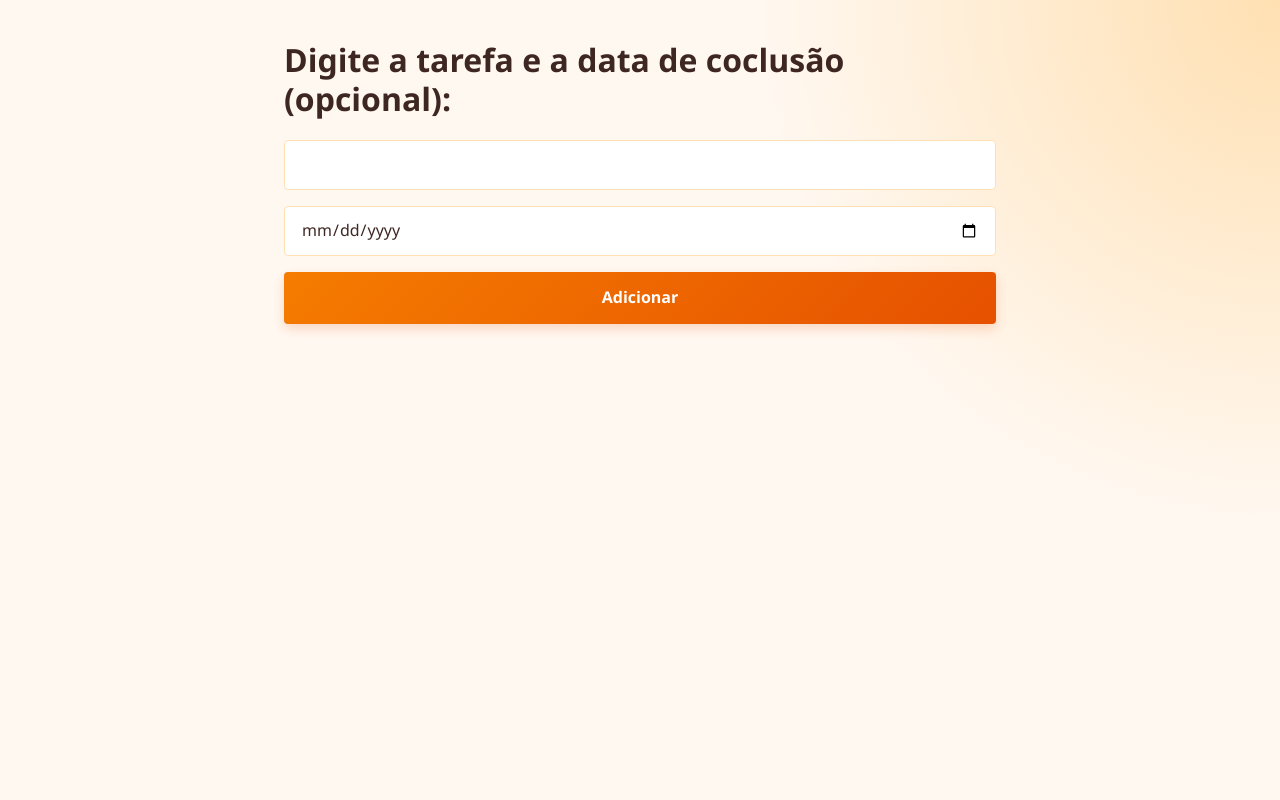
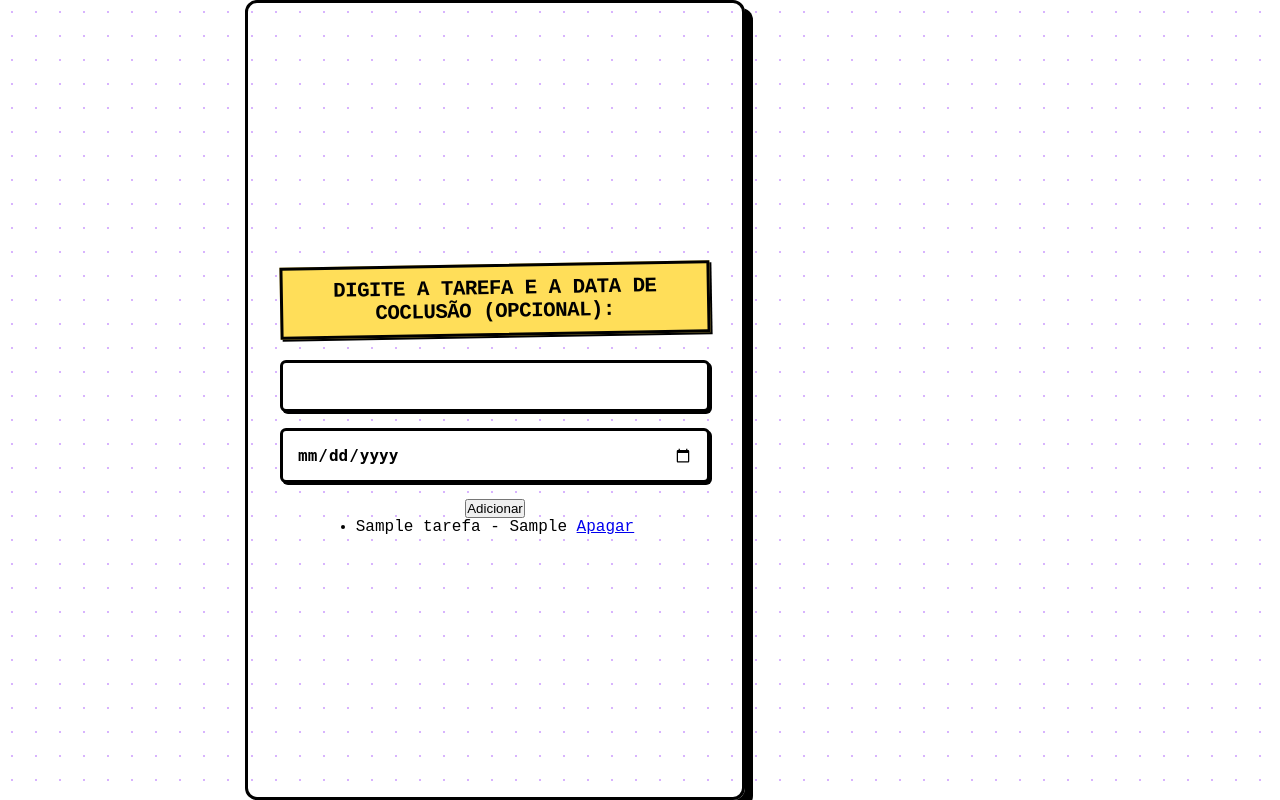
Before and after one commit to Murilo-Silva14/tarefas, a Flask app: template src/tarefas/templates/base.html in a window 1280 px wide. Run offline with Flask 3, Linux system fonts and the light colour scheme; the template is opened without the code that fills it: most values are stand-ins (such as "Sample title", 1, 10 or a date in 2020).

Commit message:
Avanços nas tarefas

```diff
--- a/src/tarefas/app.py
+++ b/src/tarefas/app.py
@@ -1,6 +1,7 @@
-from flask import Flask, render_template
+from flask import Flask, render_template, request, redirect, url_for
 
 from tarefas.models.database import init_db
+from tarefas.models.tarefa import Tarefa
 
 app = Flask(__name__)
 
@@ -11,9 +12,30 @@
 def test():
     return 'Servidor online!'
 
-@app.route('/')
+@app.route('/', methods=['GET', 'POST'])
 def home():
-    return render_template('base.html', titulo= 'Minha lista de tarefas')
+
+    if request.method == 'POST':
+        titulo_form = request.form['tituloTarefa'] # casa com o nome do inputno form
+        data_conclusao_form = request.form['dataConclusao'] # casa com onome do imput no form
+
+        data_corrigida = data_conclusao_form if data_conclusao_form != '' else None
+
+        # Instanciamos uma nova tarefa com os dados recebidos do form
+        tarefa = Tarefa(titulo_form, data_conclusao=data_corrigida)
+
+        # Salvamos a tarefa no banco
+        tarefa.salvarTarefa()
+
+        return redirect(url_for('home'))
+
+    tarefas = Tarefa.listarTarefas()
+
+    return render_template(
+        'base.html',
+        titulo_da_pagina = 'Minha lista de tarefas',
+        tarefas_da_pagina = tarefas
+        )
 
 if __name__ == '__main__':
     app.run()
--- a/src/tarefas/models/database.py
+++ b/src/tarefas/models/database.py
@@ -1,6 +1,5 @@
 from os import getenv
 from pathlib import Path
-
 
 import mysql.connector as mc
 from dotenv import load_dotenv
@@ -75,6 +74,7 @@
 BASE_DIR = Path(__file__).resolve().parent.parent
 SQL_PATH = BASE_DIR / "data" / "tarefas.sql"
 
+
 def init_db(sql_filepath=SQL_PATH):
     """Função responsável por inicializar o scheme (database) no banco de dados."""
 
--- a/src/tarefas/static/style.css
+++ b/src/tarefas/static/style.css
@@ -1,245 +1,233 @@
-/* ==============================
-   Paleta de cores: tons de laranja
-   Aplicação: Lista de tarefas
-   ============================== */
 
 :root {
-    --laranja-principal: #f57c00;
-    --laranja-escuro: #e65100;
-    --laranja-claro: #ffcc80;
-    --laranja-suave: #fff3e0;
-    --fundo: #fff8f1;
-    --branco: #ffffff;
-    --texto: #3e2723;
-    --texto-secundario: #795548;
-    --borda: #ffe0b2;
-    --sombra: 0 8px 24px rgba(230, 81, 0, 0.10);
+  --bg-main: #f3f0ff;
+  --card-bg: #ffffff;
+  --accent-neon: #ff5757;
+  --accent-yellow: #ffde59;
+  --accent-purple: #7b2cbf;
+  --text-main: #000000;
+  --border-thick: 3px solid #000000;
+  --shadow-hard: 4px 4px 0px #000000;
+  --shadow-hard-sm: 2px 2px 0px #000000;
 }
 
-
-* {
+*, *::before, *::after {
   box-sizing: border-box;
+  margin: 0;
+  padding: 0;
 }
 
 body {
-    max-width: 760px;
+  font-family: 'Courier New', Courier, monospace, system-ui, sans-serif; /* Visual retro/industrial */
+  background-color: var(--bg-main);
+  background-image: radial-gradient(#d8b4fe 1.5px, transparent 1.5px);
+  background-size: 24px 24px; /* Fundo quadriculado/pontilhado marcante */
+  color: var(--text-main);
   min-height: 100vh;
-    margin: 0 auto;
-    padding: 20px 24px;
-
-    font-family: "Segoe UI", Arial, sans-serif;
-    color: var(--texto);
-    background:
-        radial-gradient(
-            circle at top right,
-            #ffe0b2 0,
-            transparent 35%
-        ),
-        var(--fundo);
-
-    line-height: 1.2;
+  display: flex;
+  flex-direction: column;
+  justify-content: center;
+  align-items: center;
+  padding: 24px;
 }
 
-
-h2 {
-    margin: 0 0 30px;
-    color: var(--laranja-escuro);
-    font-size: 1.9rem;
-    font-weight: 750;
-    line-height: 1.3;
-    letter-spacing: -0.5px;
+/* Painel Principal com bordas grossas e sombra chapada */
+body {
+  width: 100%;
+  margin-left: 245px;
+  text-align: center;
+  max-width: 500px;
+  background-color: var(--card-bg);
+  border: var(--border-thick);
+  border-radius: 12px;
+  box-shadow: 8px 8px 0px #000000;
+  padding: 32px;
 }
 
-h2::after {
-    content: "";
-    display: block;
-    width: 64px;
-    height: 5px;
-    margin-top: 14px;
-    border-radius: 10px;
-    background: var(--laranja-principal);
+/* =================================================================
+   TÍTULO ESTILO POSTER
+   ================================================================ */
+h1 {
+  font-size: 1.3rem;
+  font-weight: 900;
+  text-transform: uppercase;
+  letter-spacing: -0.5px;
+  color: var(--text-main);
+  background-color: var(--accent-yellow);
+  border: var(--border-thick);
+  padding: 10px 14px;
+  margin-bottom: 24px;
+  box-shadow: var(--shadow-hard-sm);
+  transform: rotate(-1deg); /* Toque lúdico/despojado */
 }
 
-
-input {
-    display: block;
+/* =================================================================
+   CAMPOS DE ENTRADA (INPUTS BRUTALISTAS)
+   ================================================================ */
+input[type="text"],
+input[type="date"] {
   width: 100%;
-    min-height: 50px;
+  background-color: #ffffff;
+  border: var(--border-thick);
+  border-radius: 6px;
+  padding: 14px;
+  font-size: 1rem;
+  font-weight: 700;
+  color: var(--text-main);
+  outline: none;
+  box-shadow: var(--shadow-hard-sm);
   margin-bottom: 16px;
-    padding: 12px 16px;
-
-    color: var(--texto);
-    background: var(--branco);
-    border: 1px solid var(--borda);
-    border-radius: 4px;
-
-    font: inherit;
-    font-size: 1rem;
-
-    outline: none;
-    transition:
-        border-color 0.2s ease,
-        box-shadow 0.2s ease,
-        background-color 0.2s ease;
+  transition: transform 0.1s ease;
 }
 
-input::placeholder {
-    color: #a1887f;
+input[type="text"]::placeholder {
+  color: #666666;
+  font-weight: 400;
 }
 
-input:hover {
-    border-color: var(--laranja-claro);
+input[type="text"]:focus,
+input[type="date"]:focus {
+  background-color: var(--accent-yellow);
+  transform: translate(-2px, -2px);
+  box-shadow: 6px 6px 0px #000000;
 }
 
-input:focus {
-    border-color: var(--laranja-principal);
-    box-shadow: 0 0 0 4px rgba(245, 124, 0, 0.14);
+/* =================================================================
+   BOTÃO ADICIONAR (DESTAQUE MÁXIMO)
+   ================================================================ */
+button[onclick*="adicionarTarefa"] {
+  width: 100%;
+  background-color: var(--accent-neon);
+  color: #ffffff;
+  font-weight: 900;
+  font-size: 1.1rem;
+  text-transform: uppercase;
+  letter-spacing: 1px;
+  padding: 14px;
+  border: var(--border-thick);
+  border-radius: 6px;
+  cursor: pointer;
+  box-shadow: var(--shadow-hard);
+  margin-bottom: 28px;
+  transition: all 0.08s ease;
 }
 
-
-body > button {
-    display: block;
-    width: 100%;
-    min-height: 52px;
-    margin: 8px 0 24px;
-    padding: 13px 20px;
-
-    color: var(--branco);
-    background: linear-gradient(
-        135deg,
-        var(--laranja-principal),
-        var(--laranja-escuro)
-    );
-
-    border: none;
-    border-radius: 4px;
-
-    font: inherit;
-    font-size: 1rem;
-    font-weight: 700;
-
-    cursor: pointer;
-    box-shadow: 0 5px 12px rgba(230, 81, 0, 0.20);
-
-    transition:
-        transform 0.2s ease,
-        box-shadow 0.2s ease,
-        filter 0.2s ease;
+button[onclick*="adicionarTarefa"]:hover {
+  background-color: #ff3b3b;
+  transform: translate(-2px, -2px);
+  box-shadow: 6px 6px 0px #000000;
 }
 
-body > button:hover {
-    transform: translateY(-2px);
-    box-shadow: 0 8px 18px rgba(230, 81, 0, 0.28);
-    filter: brightness(1.04);
+button[onclick*="adicionarTarefa"]:active {
+  transform: translate(2px, 2px);
+  box-shadow: 2px 2px 0px #000000;
 }
 
-body > button:active {
-    transform: translateY(0);
-    box-shadow: 0 3px 8px rgba(230, 81, 0, 0.18);
+/* =================================================================
+   LISTA DE TAREFAS E CARTÕES
+   ================================================================ */
+output#listaTarefas {
+  display: flex;
+  flex-direction: column;
+  gap: 14px;
+  max-height: 380px;
+  overflow-y: auto;
+  padding-right: 4px;
 }
 
-button:focus-visible {
-    outline: 3px solid var(--laranja-claro);
-    outline-offset: 3px;
+/* Estado vazio com visual carimbo/alerta */
+output#listaTarefas:empty::before,
+output#listaTarefas:not(:has(li)) {
+  content: "[!] Nenhuma tarefa no radar.";
+  display: block;
+  text-align: center;
+  color: var(--text-main);
+  font-weight: 700;
+  padding: 24px;
+  background-color: #ffe5e5;
+  border: var(--border-thick);
+  border-radius: 6px;
+  box-shadow: var(--shadow-hard-sm);
 }
 
-
-#listaTarefas {
-    display: flex;
-    flex-direction: column;
-    gap: 12px;
-    margin-top: 16px;
-}
-
-/* Cada tarefa é um div criado pelo JavaScript */
-
-#listaTarefas > div {
+/* Cada item de tarefa no formato de bloco sólido */
+output#listaTarefas > li {
+  background-color: #e0f2fe; /* Azulzinho ciano retro */
+  border: var(--border-thick);
+  border-radius: 6px;
+  padding: 14px 16px;
   display: flex;
   align-items: center;
   justify-content: space-between;
-    gap: 16px;
-
-    min-width: 0;
-    padding: 12px 12px;
-
-    color: var(--texto);
-    background: var(--branco);
-    border: 1px solid var(--borda);
-    border-left: 5px solid var(--laranja-principal);
-    border-radius: 4px;
-
-    box-shadow: var(--sombra);
-    overflow-wrap: anywhere;
-
-    transition:
-        transform 0.2s ease,
-        box-shadow 0.2s ease,
-        border-color 0.2s ease;
+  gap: 12px;
+  font-weight: 700;
+  box-shadow: var(--shadow-hard-sm);
+  transition: transform 0.1s ease;
 }
 
-#listaTarefas > div:hover {
-    transform: translateY(-2px);
-    border-left-color: var(--laranja-escuro);
-    box-shadow: 0 10px 28px rgba(230, 81, 0, 0.15);
+output#listaTarefas > li:hover {
+  transform: translate(-2px, -2px);
+  box-shadow: 4px 4px 0px #000000;
+  background-color: #bae6fd;
 }
 
-
-#listaTarefas button {
+/* Botão Apagar estilo selo/alerta */
+output#listaTarefas > li > a {
+  background-color: var(--text-main);
+  color: #ffffff;
+  font-size: 0.8rem;
+  font-weight: 900;
+  text-transform: uppercase;
+  padding: 8px 12px;
+  border: 2px solid #000000;
+  border-radius: 4px;
+  cursor: pointer;
+  transition: all 0.08s ease;
   flex-shrink: 0;
-    margin-left: 0 !important;
-    padding: 8px 13px;
-
-    color: var(--laranja-escuro);
-    background: var(--laranja-suave);
-    border: 1px solid var(--laranja-claro);
-    border-radius: 4px;
-
-    font: inherit;
-    font-size: 0.85rem;
-    font-weight: 700;
-
-    cursor: pointer;
-
-    transition:
-        color 0.2s ease,
-        background-color 0.2s ease,
-        border-color 0.2s ease;
 }
 
-#listaTarefas button:hover {
-    color: var(--branco);
-    background: var(--laranja-escuro);
-    border-color: var(--laranja-escuro);
+output#listaTarefas > li > a:hover {
+  background-color: #ff5757;
+  color: #000000;
 }
 
+/* =================================================================
+   ACESSIBILIDADE E RESPONSIVIDADE
+   ================================================================ */
+input:focus-visible,
+a:focus-visible {
+  outline: 3px dashed var(--accent-purple);
+  outline-offset: 4px;
+}
+
+@media (prefers-reduced-motion: reduce) {
+  *, *::before, *::after {
+    transform: none !important;
+    transition: none !important;
+  }
+}
 
 @media (max-width: 600px) {
   body {
-        padding: 32px 16px;
+    padding: 12px;
+    border: none;
+    border-radius: 0;
+    box-shadow: none;
+    background-color: #ffffff;
   }
 
-    h2 {
-        font-size: 1.55rem;
+  h1 {
+    font-size: 1.1rem;
   }
 
-    #listaTarefas > div {
-        align-items: flex-start;
-        gap: 12px;
-        padding: 14px;
+  output#listaTarefas > li {
+    flex-direction: column;
+    align-items: stretch;
+    gap: 10px;
   }
 
-    #listaTarefas button {
-        padding: 7px 10px;
+  output#listaTarefas > li > a {
+    width: 100%;
+    text-align: center;
   }
 }
-
-
-@media (prefers-reduced-motion: reduce) {
-    *,
-    *::before,
-    *::after {
-        scroll-behavior: auto !important;
-        transition-duration: 0.01ms !important;
-        animation-duration: 0.01ms !important;
-    }
-}
--- a/src/tarefas/templates/base.html
+++ b/src/tarefas/templates/base.html
@@ -9,12 +9,23 @@
 <body>
     <h1>Digite a tarefa e a data de coclusão (opcional):</h1>
 
-    <input type="text" id="tituloTarefa">
-    <input type="date" id="dataConclusao">
-    <button type="button" onclick="adicionarTarefa()">Adicionar</button>
-    <output id="listaTarefas">Nenhuma tarefa cadastrada</output>
+    <form method="POST"> <!-- seleciona o método HTTP -->
+        <input type="text" id="tituloTarefa" name="tituloTarefa">
+        <input type="date" id="dataConclusao" name="dataConclusao">
+        <button type="submit">Adicionar</button>
+    </form>
+    <!-- <output id="listaTarefas">Nenhuma tarefa cadastrada</output> -->
 
-    <script>
+    <ul>
+        {% for tarefa in tarefas_da_pagina %}
+            <li>
+                {{ tarefa.titulo_tarefa }} - {{ tarefa.data_conclusao }}
+                <a href="#">Apagar</a>
+            </li>
+        {% endfor %}
+    </ul>
+
+    <!-- <script>
         // Aplicação MVC (Modelagem-Visualização-Controle)
 
         let tarefas;
@@ -82,8 +93,8 @@
 
         }
 
-        renderizarTarefas();
+        renderizarTarefa();
 
-    </script>
+    </script> -->
 </body>
 </html>
```
Also changed, not shown: src/tarefas/data/tarefas.sql (+4 -4 lines), src/tarefas/models/tarefa.py (+11 -2 lines), 1 other file. Lines whose indentation alone changed are shown as unchanged.
